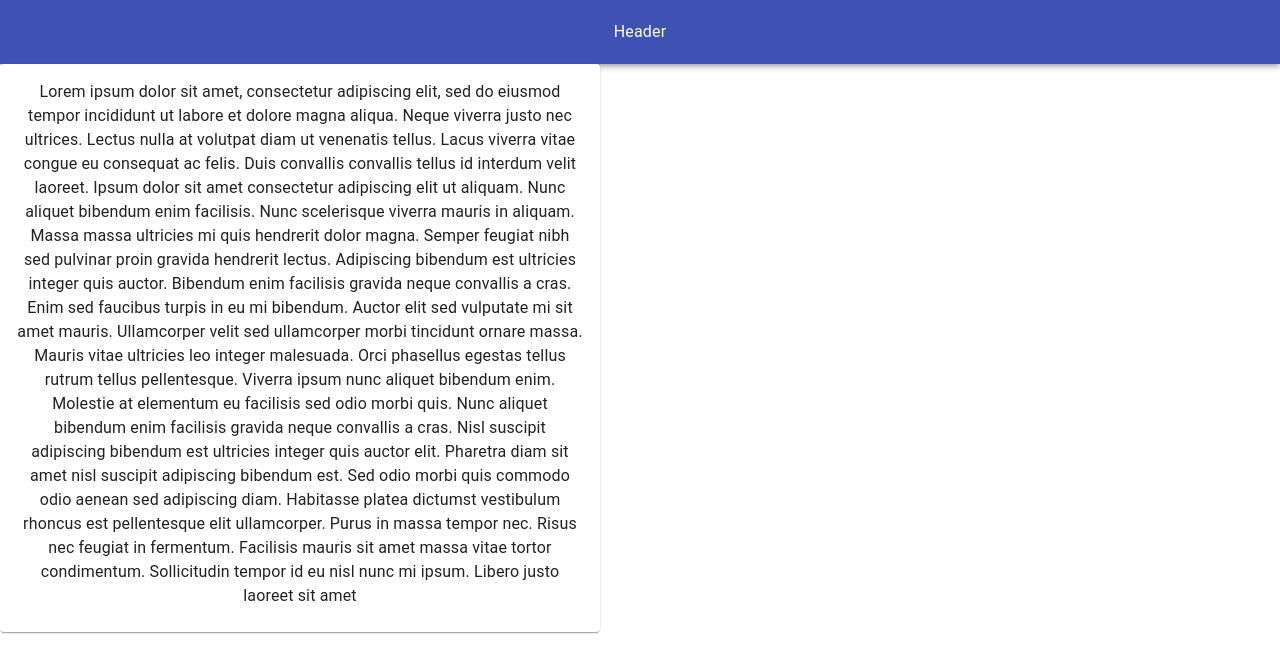
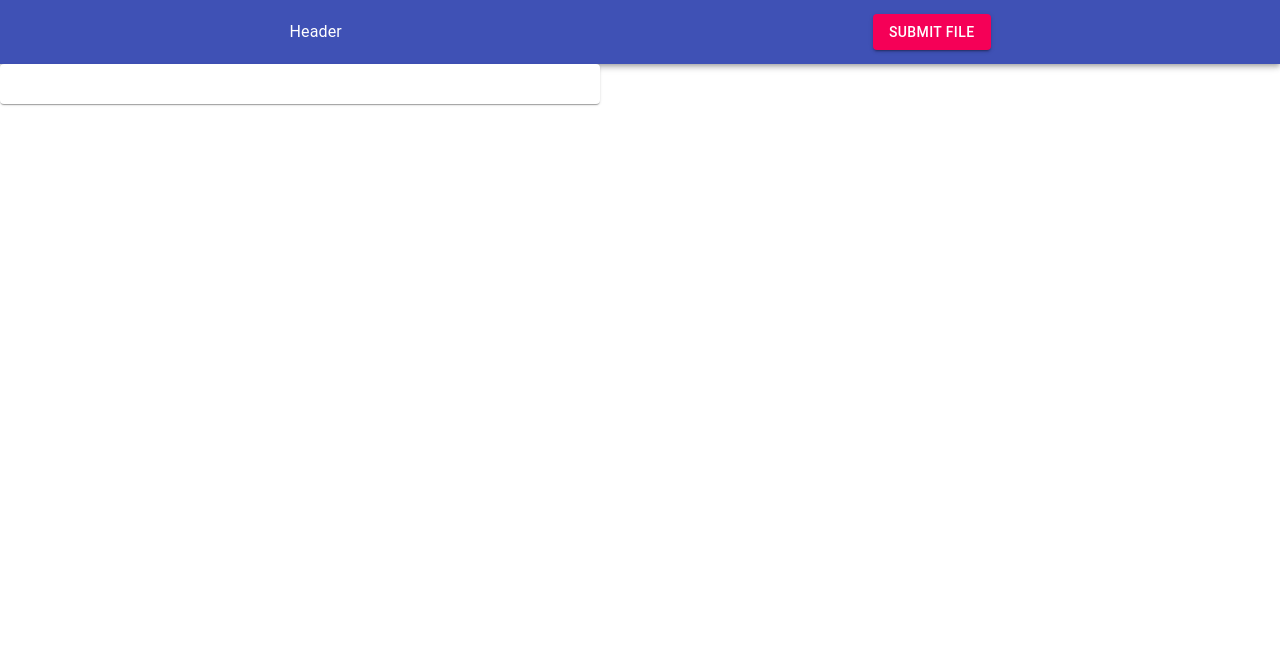
Before and after one commit to alanwutang11/neuro-focus-app, a React (Create React App) app: page / in a window 1280 px wide. Shown: the top 672 px of the page. Built offline with nearby package versions, Linux system fonts and the light colour scheme.

Commit message:
upload own text file

```diff
--- a/src/App.js
+++ b/src/App.js
@@ -1,12 +1,28 @@
+import React, { useEffect, useState } from "react";
 import Header from './components/Header';
 import TextDisplay from './components/TextDisplay';
+
 import './App.css';
 
 function App() {
+  let fileReader;
+  const [text, settext] = useState([]);
+
+  const handleFileRead = (e) => {
+    const content = fileReader.result;
+    settext(content);
+  };
+
+  const handleFileChosen = (file) => {
+    fileReader = new FileReader();
+    fileReader.onloadend = handleFileRead;
+    fileReader.readAsText(file);
+  };
+
   return (
     <div className="App">
-      <Header/>
-      <TextDisplay/>
+      <Header handleFileChosen={handleFileChosen}/>
+      <TextDisplay text={text}/>
     </div>
   );
 }
--- a/src/components/Header.js
+++ b/src/components/Header.js
@@ -1,4 +1,5 @@
 import React from 'react';
+import SubmitFile from './SubmitFile';
 import {AppBar, Toolbar, Typography, makeStyles } from '@material-ui/core';
 
 
@@ -14,7 +15,7 @@ const useStyles = makeStyles(() => ({
   }));
 
 
-function Header() {
+function Header({handleFileChosen}) {
     const classes = useStyles();
     return(
         <div className={classes.root}>
@@ -23,6 +24,7 @@ function Header() {
                     <Typography className={classes.title}>
                         Header
                     </Typography>
+                    <SubmitFile handleFileChosen={handleFileChosen}/>
                 </Toolbar>
             </AppBar>
         </div>
--- /dev/null
+++ b/src/components/SubmitFile.js
@@ -0,0 +1,37 @@
+import React, { useEffect, useState } from "react";
+import { Button, makeStyles, Typography} from "@material-ui/core";
+import TextDisplay from "./TextDisplay";
+
+const useStyles = makeStyles(() => ({
+  root: {
+    flexGrow: 1,
+  },
+  input: {
+    display: "none",
+  },
+}));
+
+function SubmitFile({handleFileChosen}) {
+
+  const [text, settext] = useState([]);
+
+  const classes = useStyles();
+
+  return (
+    <div className={classes.root}>
+      <input
+        type="file"
+        className={classes.input}
+        id="contained-button-file"
+        accept=".txt"
+        onChange={(e) => handleFileChosen(e.target.files[0])}
+      />
+      <label htmlFor="contained-button-file">
+        <Button variant="contained" color="secondary" component="span">
+          Submit File
+        </Button>
+      </label>
+    </div>
+  );
+}
+export default SubmitFile;
--- a/src/components/TextDisplay.js
+++ b/src/components/TextDisplay.js
@@ -18,17 +18,16 @@ const useStyles = makeStyles(() => ({
 
 }));
 
-function TextDisplay() {
+function TextDisplay({text}) {
   const classes = useStyles();
-  const [text, settext] = useState([]);
 
-  useEffect(() => {
-    fetch(raw)
-      .then((r) => r.text())
-      .then((text) => {
-        settext(text);
-      });
-  });
+//   useEffect(() => {
+//     fetch(raw)
+//       .then((r) => r.text())
+//       .then((text) => {
+//         settext(text);
+//       });
+//   });
 
   return (
     <div className={classes.root}>
```
Also changed, not shown: 1 other file (tests, documents, lock files or other folders).
